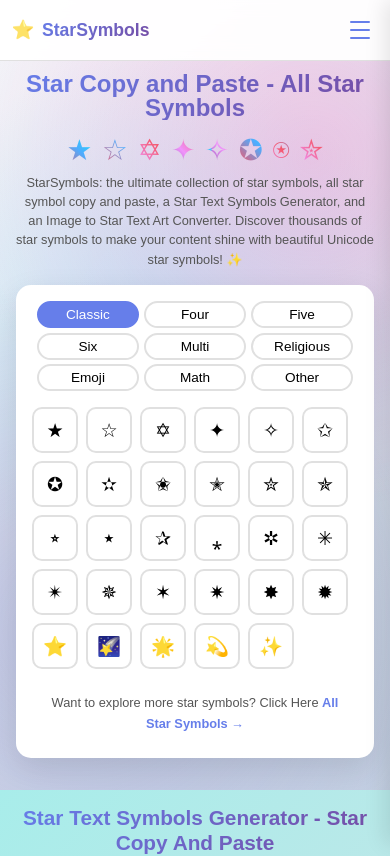
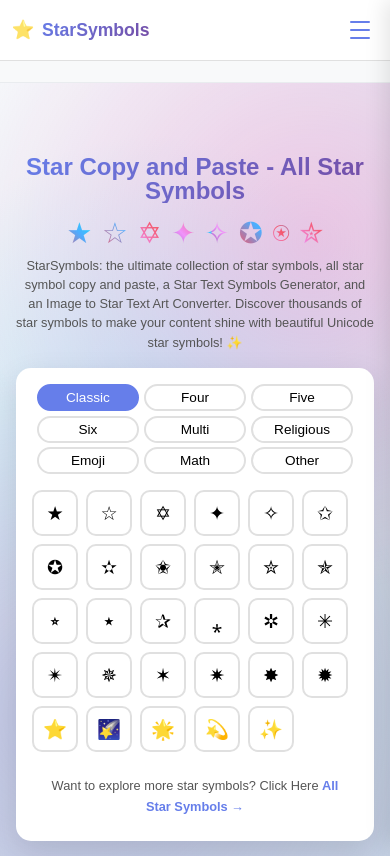
Before and after one commit to wyong32/StarSymbols, a Vue app: page / in a window 390 px wide. Shown: the top 856 px of the page. Built offline with nearby package versions, Linux system fonts and the light colour scheme.

Commit message:
添加广告

```diff
--- a/index.html
+++ b/index.html
@@ -130,6 +130,7 @@
     <!-- 谷歌广告 -->
     <script async src="https://pagead2.googlesyndication.com/pagead/js/adsbygoogle.js?client=ca-pub-4567915480186242"
      crossorigin="anonymous"></script>
+
   </head>
   <body>
 
--- a/src/components/AppFooter.vue
+++ b/src/components/AppFooter.vue
@@ -264,5 +264,9 @@
   .footer-bottom p {
     font-size: 0.8rem;
   }
+
+  .footer-brand ul {
+    flex-wrap: wrap;
+  }
 }
 </style>
--- a/src/views/HomeView.vue
+++ b/src/views/HomeView.vue
@@ -3,6 +3,19 @@
     <!-- Header Section -->
     <AppHeader />
     <!-- Hero Section -->
+
+    <!-- 移动横向固定广告位1 -->
+    <aside v-if="isMobile">
+      <ins
+        class="adsbygoogle"
+        style="display: block"
+        data-ad-client="ca-pub-4567915480186242"
+        data-ad-slot="6695529882"
+        data-ad-format="auto"
+        data-full-width-responsive="true"
+      ></ins>
+    </aside>
+
     <section class="hero" style="background: linear-gradient(135deg, #f5f7fa 0%, #c3cfe2 100%)">
       <div class="hero-content">
         <h1 class="hero-title">Star Copy and Paste - All Star Symbols</h1>
@@ -28,9 +41,7 @@
           <div class="hero-cta">
             <p class="cta-text">
               Want to explore more star symbols? Click Here
-              <a href="/all-star-symbols" class="cta-link">
-                All Star Symbols →
-              </a>
+              <a href="/all-star-symbols" class="cta-link"> All Star Symbols → </a>
             </p>
           </div>
         </div>
@@ -55,14 +66,24 @@
           <div class="section-cta">
             <p class="cta-text">
               Need more advanced text styling options? Click Here
-              <a href="/fancy-text-generator" class="cta-link">
-                Fancy Text Generator →
-              </a>
+              <a href="/fancy-text-generator" class="cta-link"> Fancy Text Generator → </a>
             </p>
           </div>
         </div>
       </div>
     </section>
+
+    <!-- 移动横向固定广告位2 -->
+    <aside v-if="isMobile">
+      <ins
+        class="adsbygoogle"
+        style="display: block"
+        data-ad-client="ca-pub-4567915480186242"
+        data-ad-slot="5382448210"
+        data-ad-format="auto"
+        data-full-width-responsive="true"
+      ></ins>
+    </aside>
 
     <!-- How to Use Section -->
     <section class="how-to-use-section">
@@ -129,6 +150,18 @@
         </div>
       </div>
     </section>
+
+    <!-- 移动横向固定广告位3 -->
+    <aside v-if="isMobile">
+      <ins
+        class="adsbygoogle"
+        style="display: block"
+        data-ad-client="ca-pub-4567915480186242"
+        data-ad-slot="7636258226"
+        data-ad-format="auto"
+        data-full-width-responsive="true"
+      ></ins>
+    </aside>
 
     <!-- Blog Section -->
     <section class="blog-section">
@@ -346,9 +379,45 @@ const showToastMessage = (message) => {
   }, 3000)
 }
 
+// 初始化所有广告单元
+const initializeAds = () => {
+  try {
+    const adElements = document.querySelectorAll('.adsbygoogle')
+    console.log(`找到 ${adElements.length} 个广告单元`)
+
+    adElements.forEach((element, index) => {
+      // 检查广告单元是否已经被初始化
+      if (!element.getAttribute('data-adsbygoogle-status')) {
+        ;(adsbygoogle = window.adsbygoogle || []).push({})
+        console.log(`初始化广告单元 ${index + 1}`)
+      } else {
+        console.log(`广告单元 ${index + 1} 已经初始化`)
+      }
+    })
+  } catch (e) {
+    console.error('广告初始化失败:', e)
+  }
+}
+
 // Set up copy protection toast callback
 onMounted(() => {
   copyProtection.setToastCallback(showToastMessage)
+
+  // 初始化Google AdSense广告
+  setTimeout(() => {
+    try {
+      // 初始化移动端广告
+      if (isMobile.value) {
+        initializeAds()
+      }
+
+      // AdProvider初始化
+      window.AdProvider = window.AdProvider || []
+      window.AdProvider.push({ serve: {} })
+    } catch (e) {
+      console.error('Ad initialization failed:', e)
+    }
+  }, 1000)
 })
 </script>
 
@@ -357,6 +426,23 @@ onMounted(() => {
   font-family: 'Arial', sans-serif;
   line-height: 1.6;
   color: #333;
+}
+
+/* Mobile Ad Styles */
+aside {
+  width: 100%;
+  margin: 0 auto;
+  padding: 1rem;
+  background: #f8f9fa;
+  border-bottom: 1px solid #e9ecef;
+  text-align: center;
+}
+
+aside .adsbygoogle {
+  width: 100%;
+  height: auto;
+  min-height: 50px;
+  display: block;
 }
 
 /* Hero Section */
```
